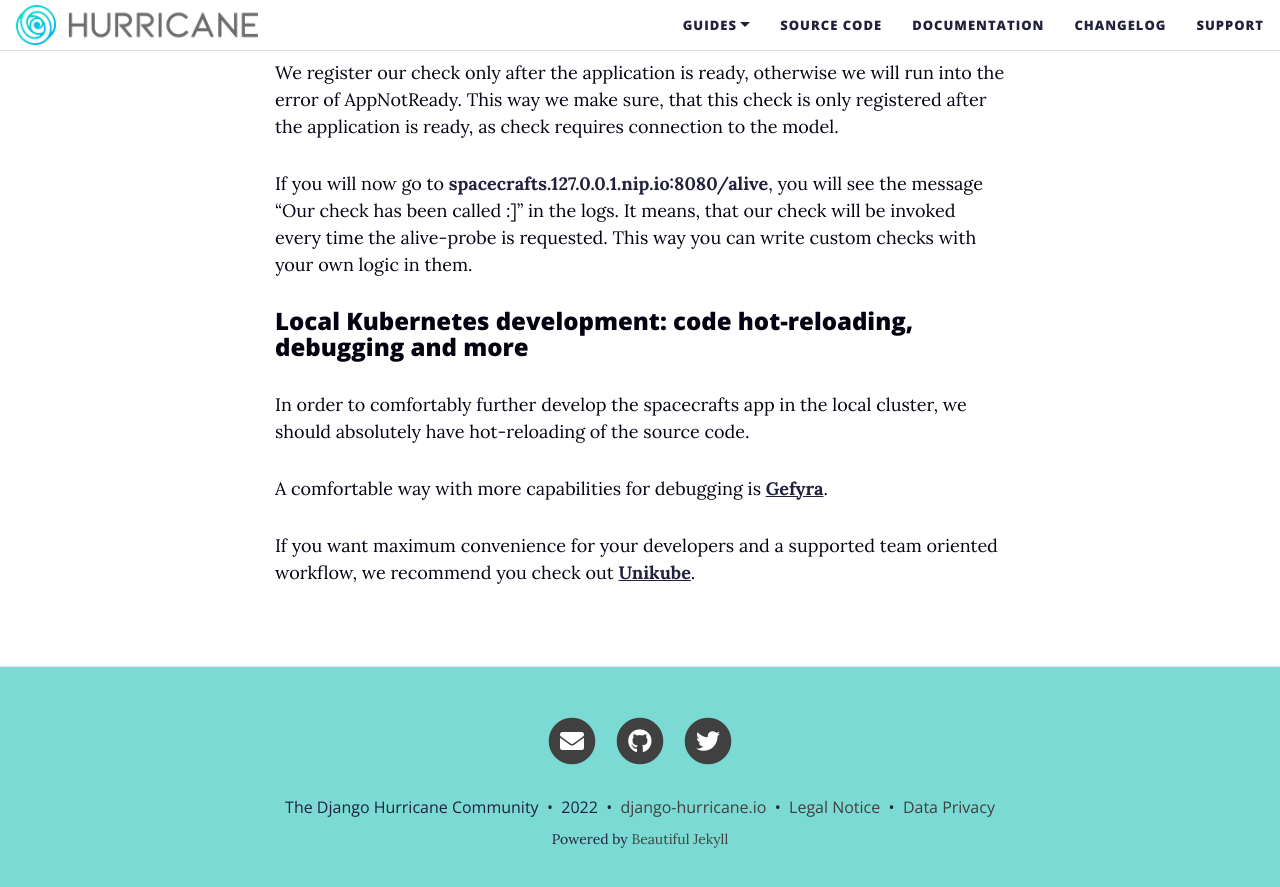
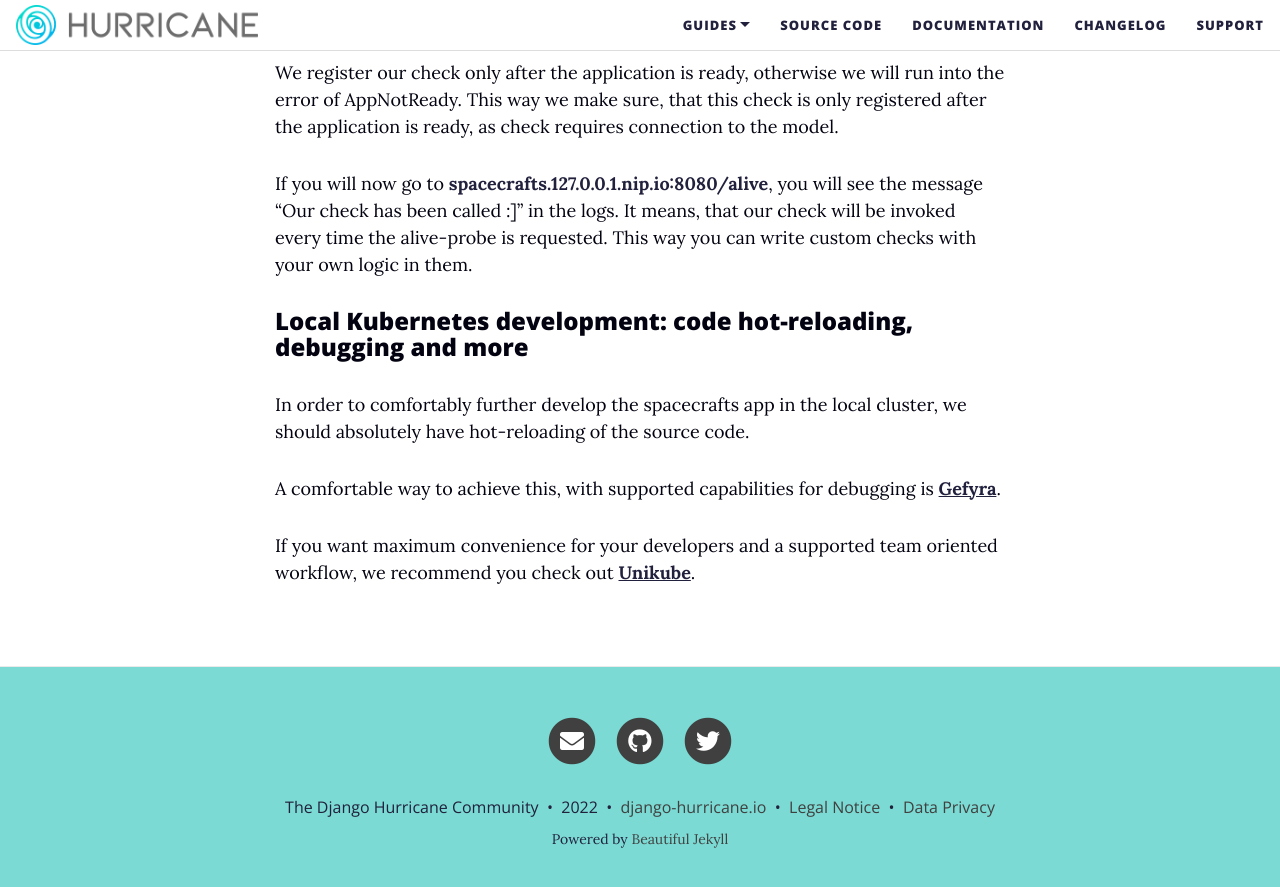
Before and after one commit to django-hurricane/django-hurricane, a Jekyll site: the page built from website/basic-app.md, in a window 1280 px wide and 900 px high, scrolled down 13714 px. Shown: the top 887 px of the window. Built offline with Jekyll 4.4.1, drawn with Linux system fonts in a browser that asks for light colours; nearby versions of some CDN libraries.

Commit message:
chore: fix spelling/wording

```diff
--- a/website/basic-app.md
+++ b/website/basic-app.md
@@ -522,6 +522,6 @@ In order to comfortably further develop the spacecrafts app in the local cluster
 
 [comment]: <> (TODO: We can achieve this by using the local path mapping of k3d.)
 
-A comfortable way with more capabilities for debugging is [<ins>**Gefyra**</ins>](https://gefyra.dev/).
+A comfortable way to achieve this, with supported capabilities for debugging is [<ins>**Gefyra**</ins>](https://gefyra.dev/).
 
 If you want maximum convenience for your developers and a supported team oriented workflow, we recommend you check out [<ins>**Unikube**</ins>](https://unikube.io/).
```
